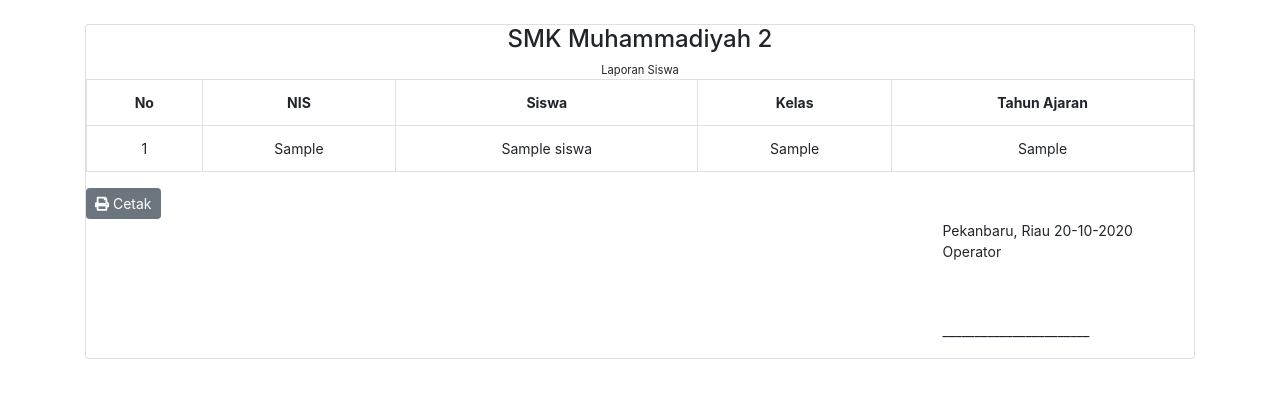
After one commit to ridho008/Pembayaran-SPP-ci3, a CodeIgniter app: page /Pembayaran-SPP-ci3/admin/laporan/siswa in a window 1280 px wide. The commit adds this page. Shown: the top 398 px of the page. Run offline with CodeIgniter, Linux system fonts and the light colour scheme; tables that the repository leaves empty or names only in its code hold one stand-in row (values such as "Sample post"); some libraries are stand-ins or nearby versions.

Commit message:
laporan print siswa & guru

```diff
--- a/application/controllers/admin/Guru.php
+++ b/application/controllers/admin/Guru.php
@@ -74,4 +74,5 @@
 		redirect('admin/guru');
 	}
 
+
 }
--- /dev/null
+++ b/application/controllers/admin/Laporan.php
@@ -0,0 +1,39 @@
+<?php
+defined('BASEPATH') OR exit('No direct script access allowed');
+
+class Laporan extends CI_Controller {
+	public function __construct()
+	{
+		parent::__construct();
+		$this->load->model('Auth_m');
+	}
+
+	public function index()
+	{
+		$data['user'] = $this->Auth_m->get_where('users', ['username' => $this->session->userdata('username')])->row_array();
+		$data['title'] = 'Laporan';
+		$this->load->view('layout/header', $data);
+		$this->load->view('layout/sidebar', $data);
+		$this->load->view('admin/laporan/index', $data);
+		$this->load->view('layout/footer');
+	}
+
+	public function guru()
+	{
+		$data['title'] = 'Laporan Guru';
+		$data['guru'] = $this->db->get('guru')->result_array();
+		$this->load->view('layout/header', $data);
+		$this->load->view('admin/laporan/laporan_guru', $data);
+		$this->load->view('layout/footer');
+	}
+
+	public function siswa()
+	{
+		$data['title'] = 'Laporan Siswa';
+		$data['siswa'] = $this->db->get('siswa')->result_array();
+		$this->load->view('layout/header', $data);
+		$this->load->view('admin/laporan/laporan_siswa', $data);
+		$this->load->view('layout/footer');
+	}
+
+}
--- /dev/null
+++ b/application/views/admin/laporan/laporan_siswa.php
@@ -0,0 +1,57 @@
+<style>
+	@media print {
+		.no-print{display: none;}
+	}
+</style>
+<div class="container py-4">
+	<div class="row">
+		<div class="col-md">
+			<div class="card">
+				<h4 class="text-center">SMK Muhammadiyah 2</h4>
+				<small class="text-center">Laporan Siswa</small>
+				<table class="table table-bordered text-center">
+					<tr>
+						<th>No</th>
+						<th>NIS</th>
+						<th>Siswa</th>
+						<th>Kelas</th>
+						<th>Tahun Ajaran</th>
+					</tr>
+					<?php $no = 1; foreach($siswa as $s) : ?>
+						<tr>
+							<td><?= $no++; ?></td>
+							<td><?= $s['nis']; ?></td>
+							<td><?= $s['nama_siswa']; ?></td>
+							<td><?= $s['kelas']; ?></td>
+							<td><?= $s['tahun_ajaran']; ?></td>
+						</tr>
+					<?php endforeach; ?>
+				</table>
+				<div class="row">
+					<div class="col-md-2">
+						<a href="" onclick="window.print()" class="btn btn-secondary btn-sm no-print"><i class="fas fa-print"></i> Cetak</a>
+					</div>
+				</div>
+				<div class="row">
+					<div class="col-md-3 offset-md-9">
+						<table>
+							<tr>
+								<td></td>
+								<td>
+									<p>Pekanbaru, Riau <?= date('d-m-Y'); ?><br>
+									Operator</p>
+									<br><br>
+									<p>_______________________</p>
+								</td>
+							</tr>
+						</table>
+					</div>
+				</div>
+			</div>
+		</div>
+	</div>
+</div>
+
+<script>
+	window.print();
+</script>
```
Also changed, not shown: application/views/admin/laporan/index.php (added, +27 -0 lines), application/views/admin/laporan/laporan_guru.php (added, +51 -0 lines), application/views/layout/sidebar.php (+6 -6 lines).
